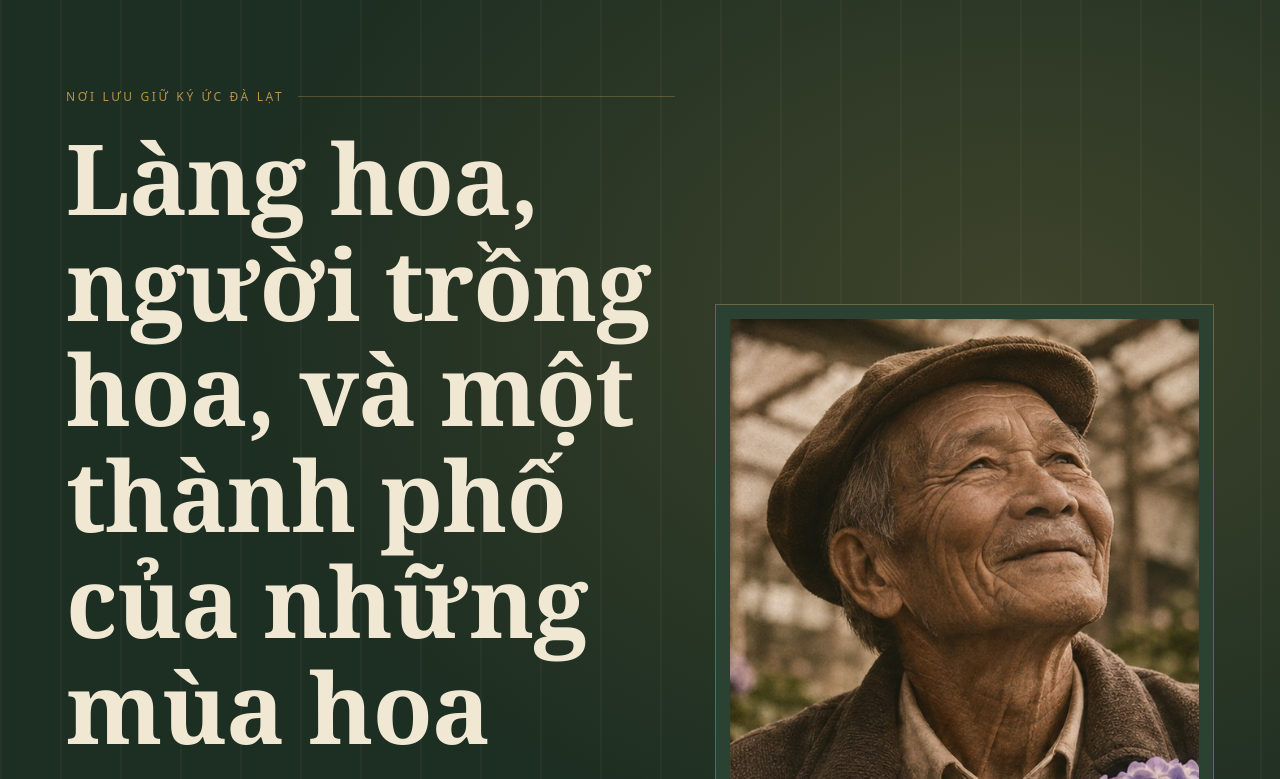
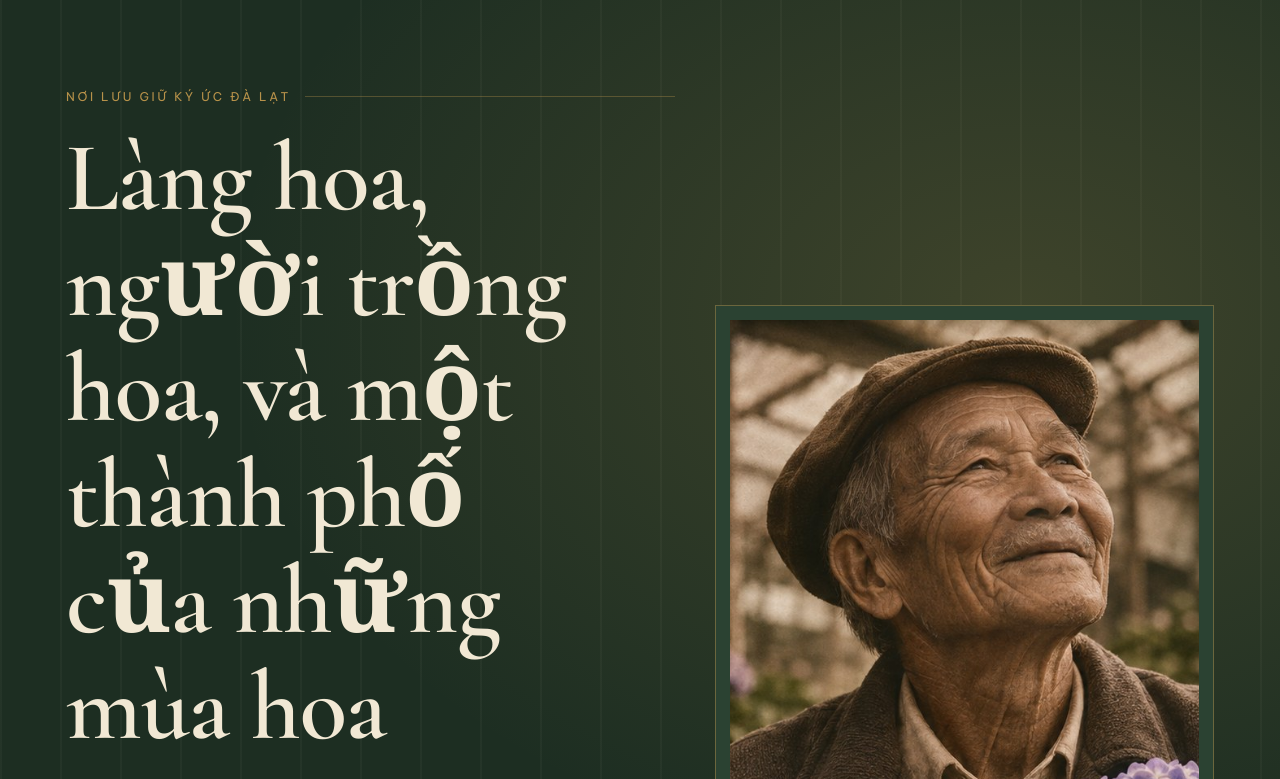
Before and after one commit to phamkhanhvu/bao-tang-hoa-da-lat, a plain HTML site: page index.html in a window 1280 px wide. Shown: the part 70-849 px from the top of the page. Drawn offline with nearby package versions, Linux system fonts and the light colour scheme.

Commit message:
Tải font Cormorant Garamond và Be Vietnam Pro có hỗ trợ tiếng Việt
Co-Authored-By: Claude Haiku 5.5 <noreply@anthropic.com>
Claude-Session: https://claude.ai/code/session_01AaSJ8WayE5CeUD1Hc5UCDe

```diff
--- a/index.html
+++ b/index.html
@@ -1,5 +1,8 @@
 <meta charset="UTF-8">
 <meta name="claude:viewport-fit-sides" content="cover">
+<link rel="preconnect" href="https://fonts.googleapis.com">
+<link rel="preconnect" href="https://fonts.gstatic.com" crossorigin>
+<link rel="stylesheet" href="https://fonts.googleapis.com/css2?family=Cormorant+Garamond:wght@500;600;700&family=Be+Vietnam+Pro:wght@400;500;600;700&display=swap">
 <title>Bảo tàng Làng Hoa Đà Lạt</title>
 <style>
 /* Layout: editorial museum site. Dark forest header and hero bands, cream content
```
